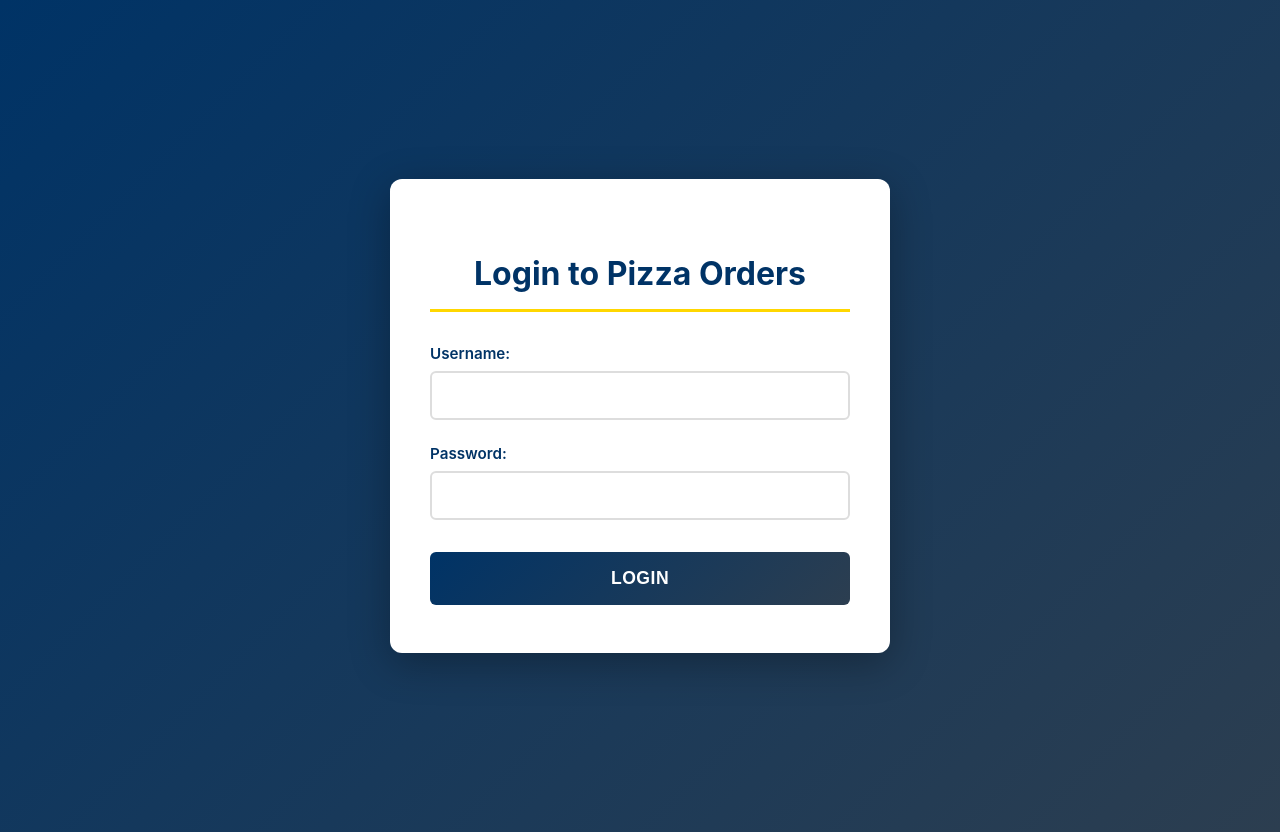
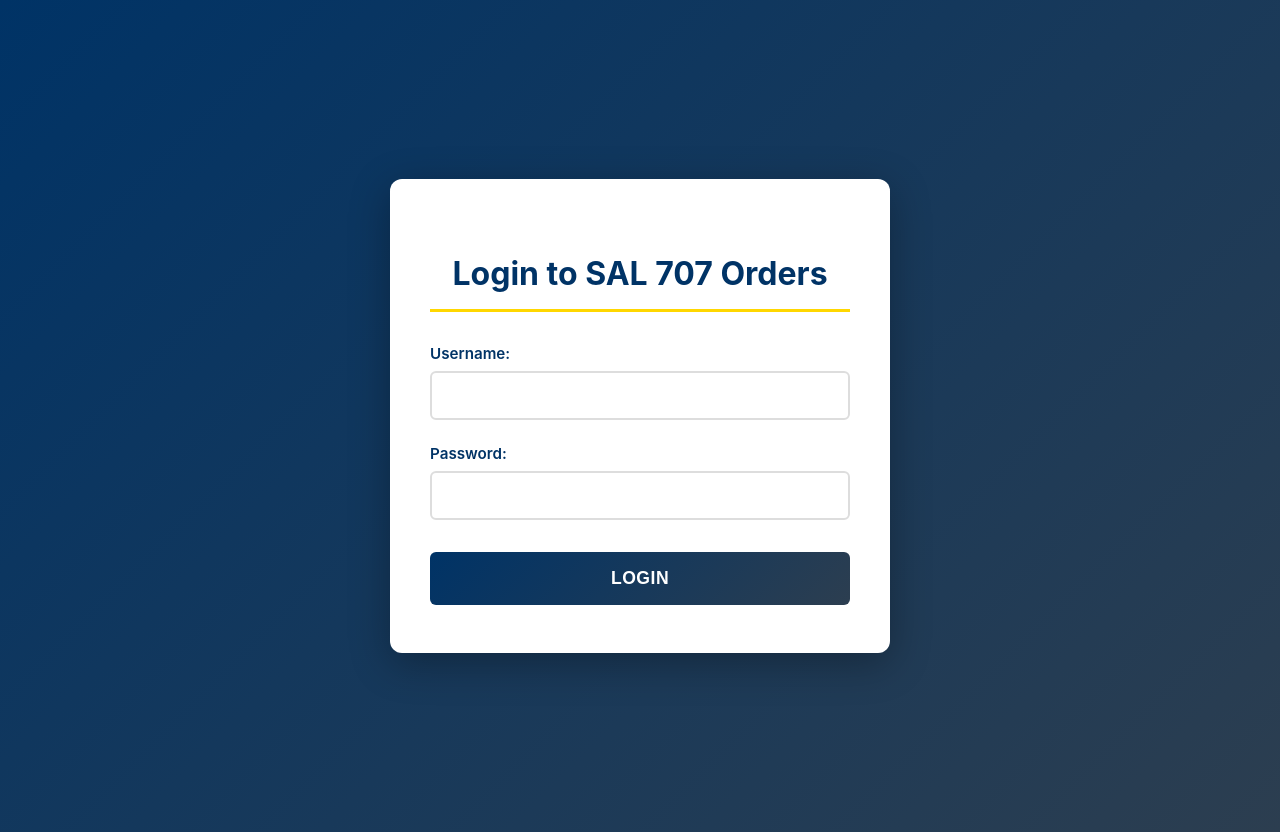
Before and after one commit to lechdimoran/sal-pizza-orders, a React (Create React App) app: page /login in a window 1280 px wide. Built offline with nearby package versions, Linux system fonts and the light colour scheme; no server answers.

Commit message:
Correcting title on login

```diff
--- a/src/Login.js
+++ b/src/Login.js
@@ -37,7 +37,7 @@ function Login() {
   return (
     <div className="login-container">
       <div className="login-form">
-        <h2>Login to Pizza Orders</h2>
+        <h2>Login to SAL 707 Orders</h2>
         <form onSubmit={handleSubmit}>
           <div className="form-group">
             <label htmlFor="username">Username:</label>
```
